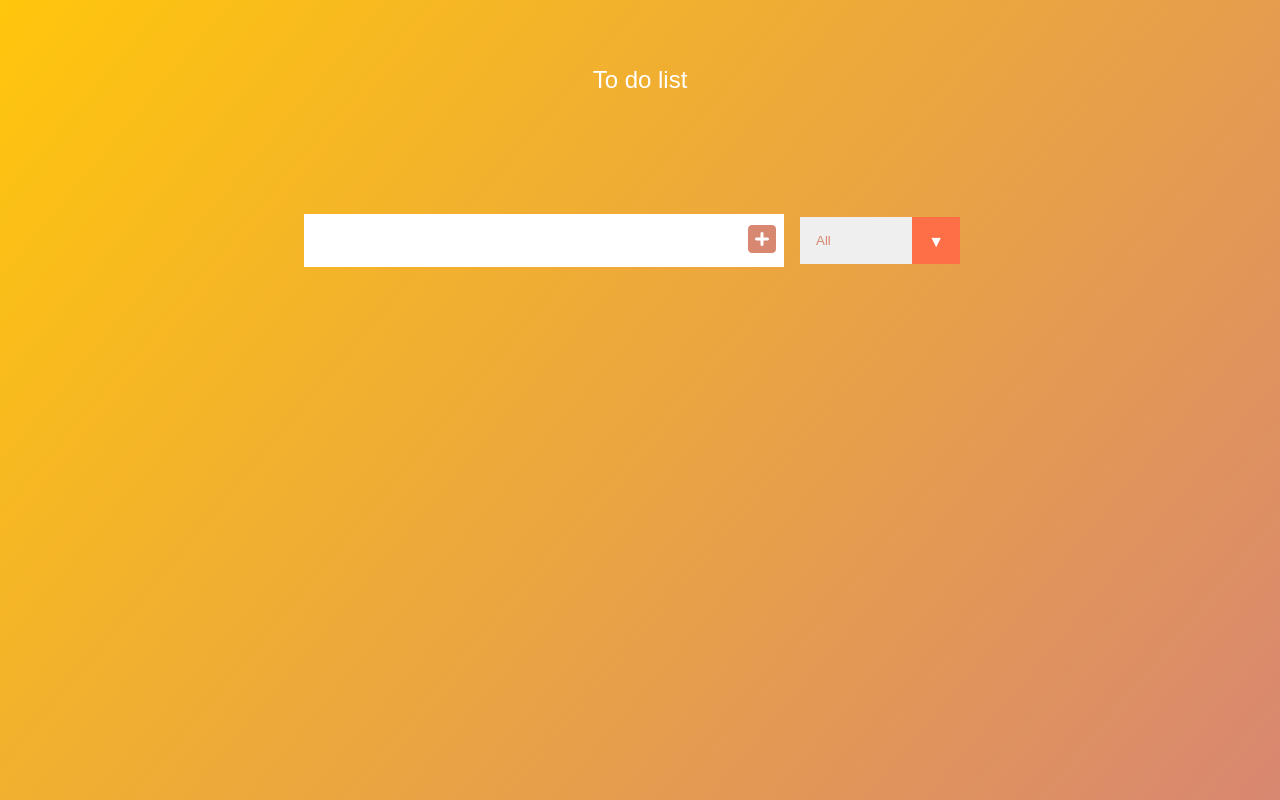
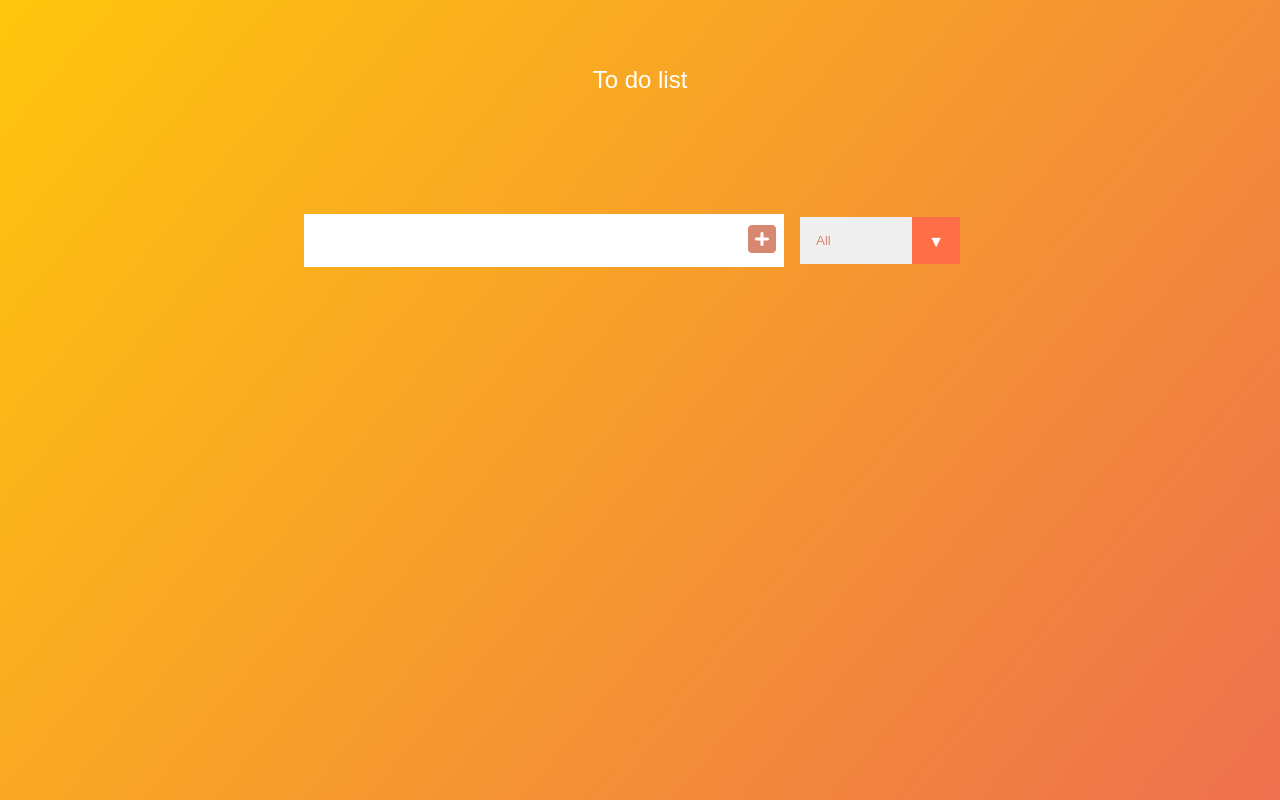
Before and after one commit to serezmatik/to-do-list, a plain HTML site: page index.html in a window 1280 px wide. Drawn offline with Linux system fonts and the light colour scheme; a web font is replaced by a local one.

Commit message:
edit color bg

```diff
--- a/style.css
+++ b/style.css
@@ -6,7 +6,7 @@
 }
 
 body {
-    background-image: linear-gradient(1210deg, #ffc60c, #d88771);
+    background-image: linear-gradient(1210deg, #ffc60c, #ee704e);
     color: white;
     font-family: 'Trispace', sans-serif;
     min-height: 100vh;
```
